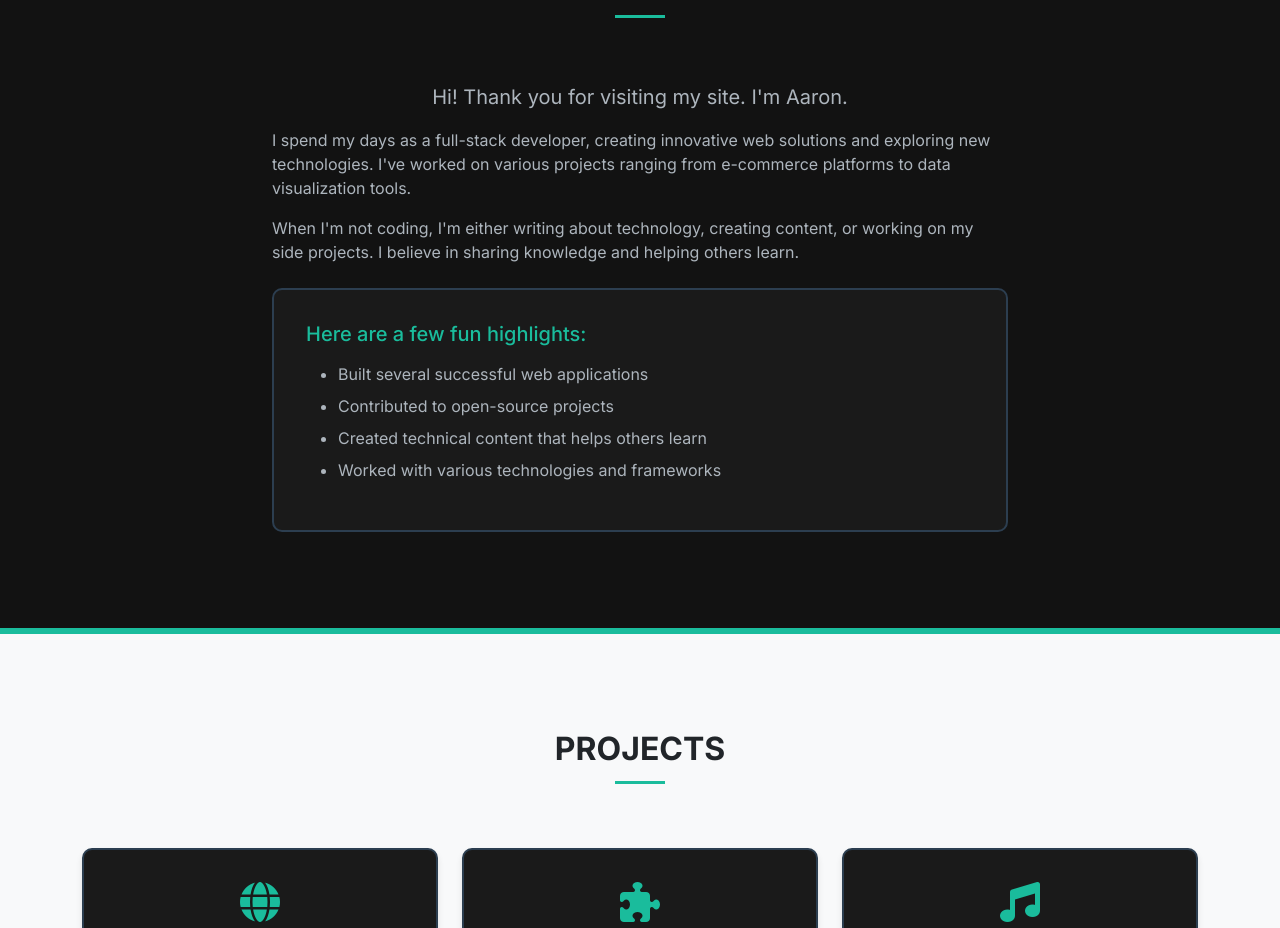
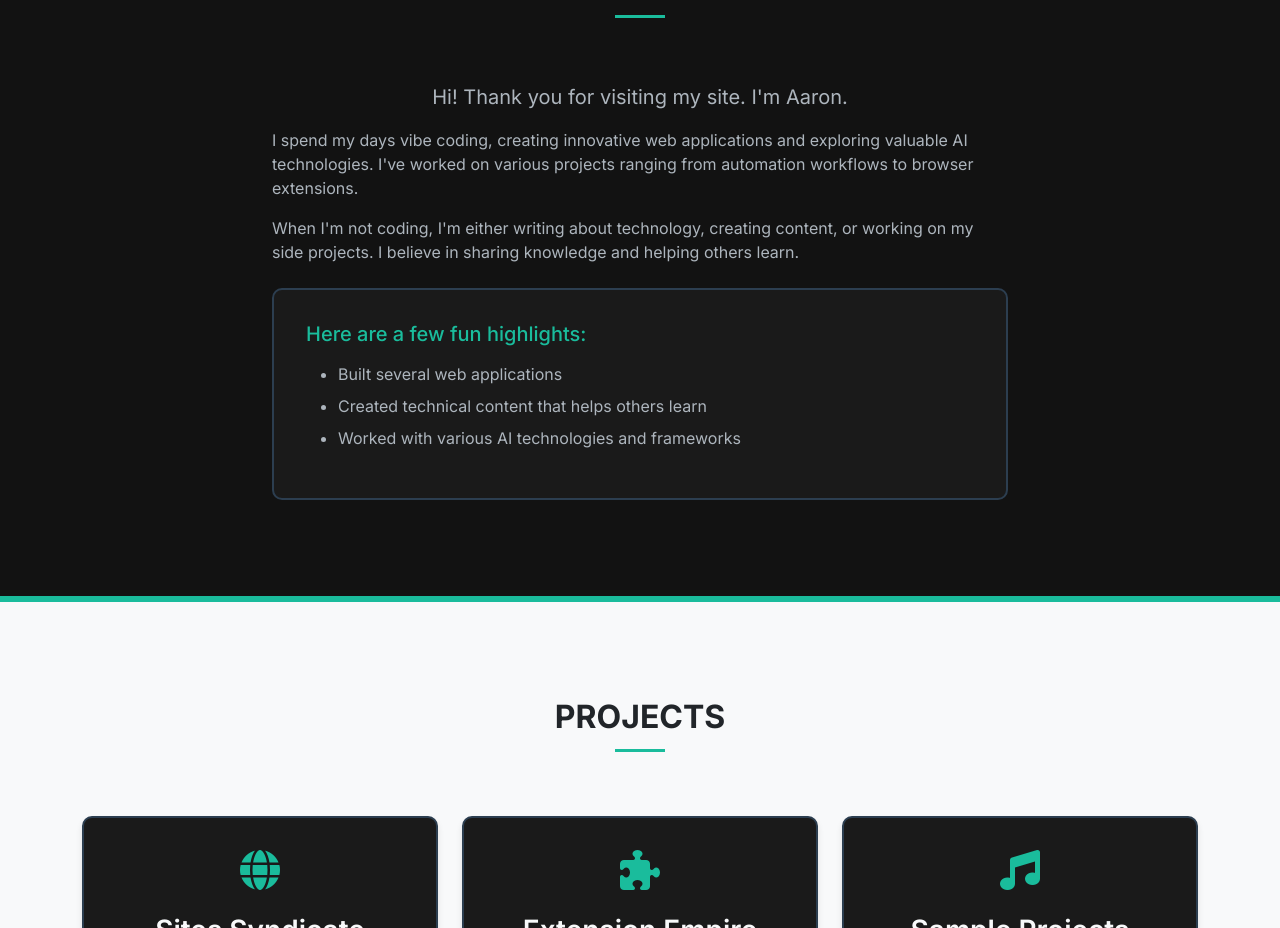
Before and after one commit to AirealAce/Home-Page, a Next.js app: page / in a window 1280 px wide. Shown: the part 960-1888 px from the top of the page. Built offline with nearby package versions, Linux system fonts and the light colour scheme.

Commit message:
Update home page components

```diff
--- a/src/app/page.tsx
+++ b/src/app/page.tsx
@@ -101,15 +101,14 @@ export default function Home() {
           <div className="row justify-content-center">
             <div className="col-lg-8">
               <p className="lead text-center">Hi! Thank you for visiting my site. I&apos;m Aaron.</p>
-              <p>I spend my days as a full-stack developer, creating innovative web solutions and exploring new technologies. I&apos;ve worked on various projects ranging from e-commerce platforms to data visualization tools.</p>
+              <p>I spend my days vibe coding, creating innovative web applications and exploring valuable AI technologies. I&apos;ve worked on various projects ranging from automation workflows to browser extensions.</p>
               <p>When I&apos;m not coding, I&apos;m either writing about technology, creating content, or working on my side projects. I believe in sharing knowledge and helping others learn.</p>
               <div className="highlights mt-4">
                 <h3 className="h5 mb-3">Here are a few fun highlights:</h3>
                 <ul>
-                  <li>Built several successful web applications</li>
-                  <li>Contributed to open-source projects</li>
+                  <li>Built several web applications</li>
                   <li>Created technical content that helps others learn</li>
-                  <li>Worked with various technologies and frameworks</li>
+                  <li>Worked with various AI technologies and frameworks</li>
                 </ul>
               </div>
             </div>
```
